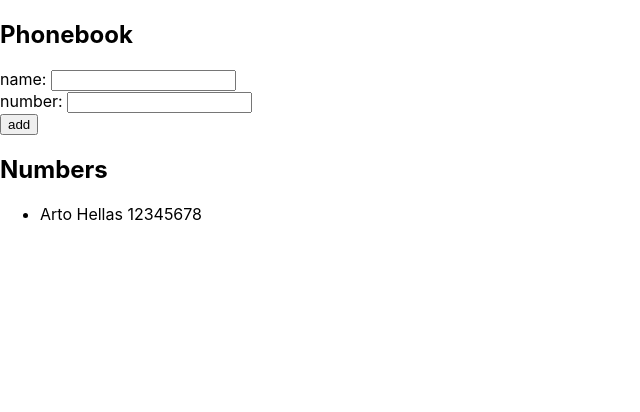
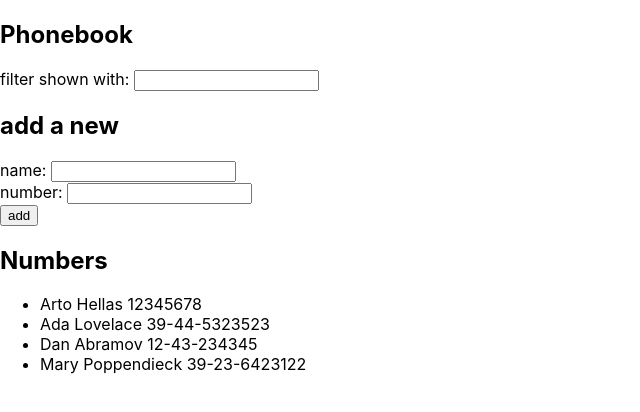
Before and after one commit to inflationsquare/fso2022, a React (Create React App) app in the folder part2/phonebook/: page / in a window 1280 px wide. Shown: the top 412 px of the page, without its empty margins (0-640 px from the left). Built offline with nearby package versions, Linux system fonts and the light colour scheme.

Commit message:
exercise 2.9

```diff
--- a/part2/phonebook/src/App.js
+++ b/part2/phonebook/src/App.js
@@ -4,10 +4,14 @@
 
 const App = () => {
   const [persons, setPersons] = useState([
-    { name: 'Arto Hellas', number: '12345678'}
+    { name: 'Arto Hellas', number: '12345678'},
+    { name: 'Ada Lovelace', number: '39-44-5323523', id: 2 },
+    { name: 'Dan Abramov', number: '12-43-234345', id: 3 },
+    { name: 'Mary Poppendieck', number: '39-23-6423122', id: 4 }
   ])
   const [newName, setNewName] = useState('')
   const [newNumber, setNewNumber] = useState('')
+  const [filterValue, setFilter] = useState('')
 
   const addPerson = (event) => {
     event.preventDefault()
@@ -25,10 +29,16 @@
     setNewNumber(event.target.value)
   }
 
+  const updateFilter = (event) => {
+    setFilter(event.target.value)
+  }
+
   return (
     <div>
       <h2>Phonebook</h2>
+      <div>filter shown with: <input value={filterValue} onChange={updateFilter}/></div>
       <form onSubmit={addPerson}>
+        <h2>add a new</h2>
         <div>
           name: <input value={newName} onChange={updateName}/>
         </div>
@@ -41,7 +51,7 @@
       </form>
       <h2>Numbers</h2>
       <ul>
-    {persons.map(p => <Contact name={p.name} number={p.number}/>)}
+    {persons.filter(p => p.name.toLowerCase().includes(filterValue)).map(p => <Contact name={p.name} number={p.number}/>)}
       </ul>
 
     </div>
```
